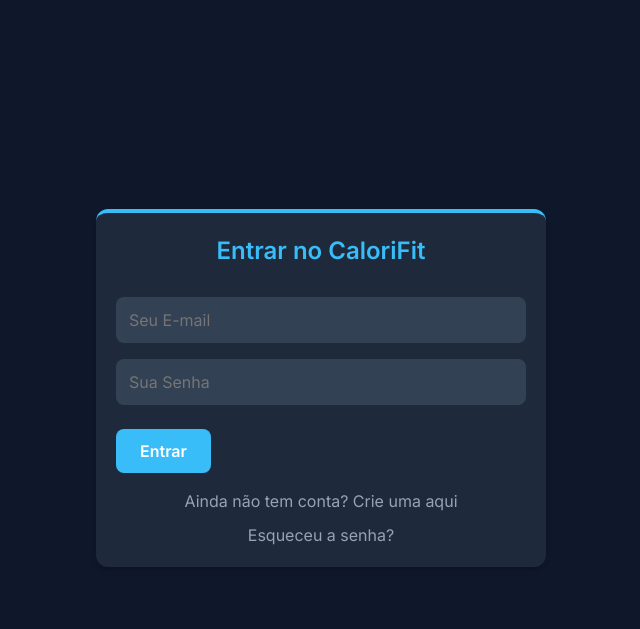
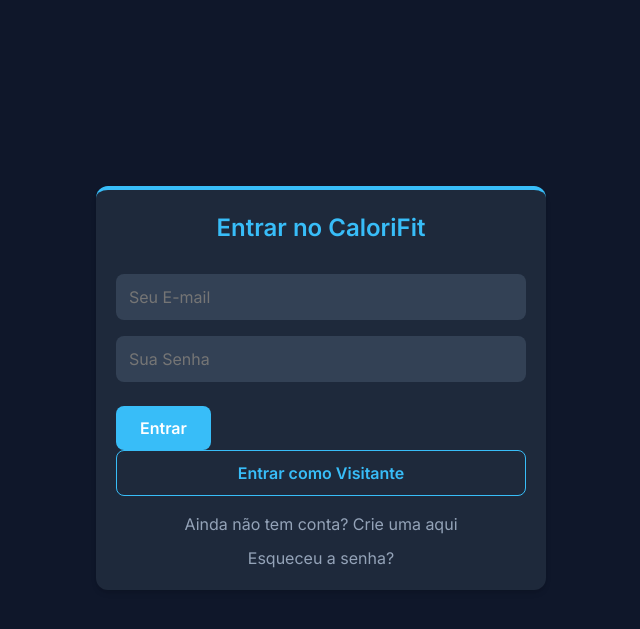
Before and after one commit to VictorFP335/Projeto_Fitness, a Flask app: page /login in a window 1280 px wide. Shown: the top 629 px of the page, without its empty margins (319-959 px from the left). Run offline with Flask 3, Linux system fonts and the light colour scheme.

Commit message:
feat: implement guest access (modo visitante)

```diff
--- a/CaloriFit/app.py
+++ b/CaloriFit/app.py
@@ -145,6 +145,34 @@
         else:
             flash('Login inválido. Verifique suas credenciais.', 'error')
     return render_template('login.html')
+
+@app.route('/login_visitante')
+def login_visitante():
+    if current_user.is_authenticated:
+        return redirect(url_for('home'))
+
+    email_visitante = "visitante@calorifit.com"
+    user = User.query.filter_by(email=email_visitante).first()
+
+    if not user:
+        user = User(
+            email=email_visitante,
+            password_hash=generate_password_hash("senha_visitante_123"),
+            nome="Visitante",
+            idade=25,
+            peso=75.0,
+            altura=175.0,
+            sexo="M",
+            objetivo="Explorar o App",
+            anotacoes="Esta é uma conta compartilhada para testes e demonstração."
+        )
+        db.session.add(user)
+        db.session.commit()
+
+    login_user(user)
+    flash('Bem-vindo! Você está acessando como Visitante. Lembre-se: seus dados são compartilhados.', 'info')
+    return redirect(url_for('home'))
+
 
 @app.route('/register', methods=['GET', 'POST'])
 def register():
--- a/CaloriFit/templates/login.html
+++ b/CaloriFit/templates/login.html
@@ -24,7 +24,9 @@
                 <input type="email" name="email" placeholder="Seu E-mail" required>
                 <input type="password" name="senha" placeholder="Sua Senha" required>
                 <button type="submit" class="btn btn-primary mt-4">Entrar</button>
+                <a href="/login_visitante" class="btn btn-outline mt-2" style="display: block; text-align: center; border: 1px solid var(--primary); color: var(--primary); text-decoration: none; padding: 10px; border-radius: 8px;">Entrar como Visitante</a>
             </form>
+
             <div class="text-center mt-4">
                 <a href="/register" style="color: var(--text-muted); display: block; margin-bottom: 10px;">Ainda não tem conta? Crie uma aqui</a>
                 <a href="/forgot_password" style="color: var(--text-muted);">Esqueceu a senha?</a>
```
Also changed, not shown: CaloriFit/templates/home.html (+10 -0 lines).
